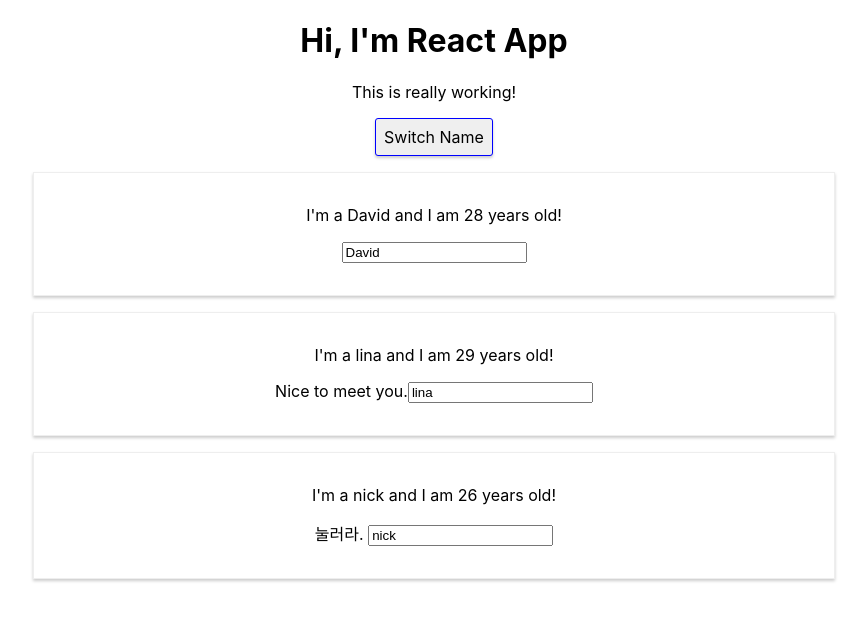
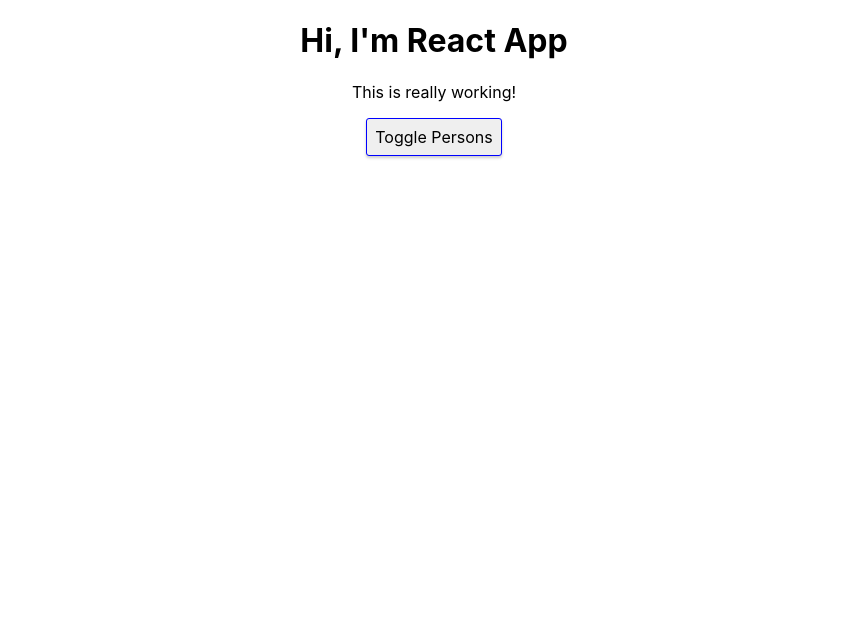
Before and after one commit to woochulpark/react_study, a React (Create React App) app in the folder study_react/: page / in a window 1280 px wide. Shown: the top 620 px of the page, without its empty margins (206-1073 px from the left). Built offline with nearby package versions, Linux system fonts and the light colour scheme.

Commit message:
Toggle Show (버튼으로 숨겼다가 보여주기)

```diff
--- a/study_react/src/App.js
+++ b/study_react/src/App.js
@@ -18,7 +18,10 @@
       { name : 'David', age: 28},
       { name : 'lina', age:29},
       { name: 'nick', age:26}
-    ]
+    ],
+    otherState: 'some other value',
+    showPersons:false
+
   }
 
   //switchNameHandler = (newName) => {
@@ -35,6 +38,11 @@
     })
   }
 
+  togglePersonsHandler = () => {
+    const doesShadow = this.state.showPersons;
+    this.setState({showPersons: !doesShadow})
+  }
+
   switchNameHandler = (newName) => {
     this.setState({
       persons:[
@@ -44,6 +52,8 @@
       ]
     })
   }
+
+
 
   render(){
     // css border-radius는 안됨. borderRadius
@@ -65,10 +75,14 @@
         {/*button event 지정(camelCase)*/}
         {/*button click 에서 agrument 넘겨주기 2가지*/}
         {/*<button onClick={()=>this.switchNameHandler('바보')}>Switch Name</button>*/}
-        <button style={style} onClick={this.switchNameHandler.bind(this,'바보')}>Switch Name</button>
+       {/* <button style={style} onClick={this.switchNameHandler.bind(this,'바보')}>Switch Name</button>*/}
+       <button style={style} onClick={this.togglePersonsHandler}>Toggle Persons</button>
+       {this.state.showPersons === true ?
+       <div>
         <Person name={this.state.persons[0].name} age={this.state.persons[0].age} />
         <Person name={this.state.persons[1].name} age={this.state.persons[1].age} changed={this.nameChangedHandler} >Nice to meet you.</Person>
         <Person name={this.state.persons[2].name} age={this.state.persons[2].age} click={() => this.switchNameHandler('멍청이')} > 눌러라. </Person>
+        </div>: null}
       </div>
     )
   }
```
